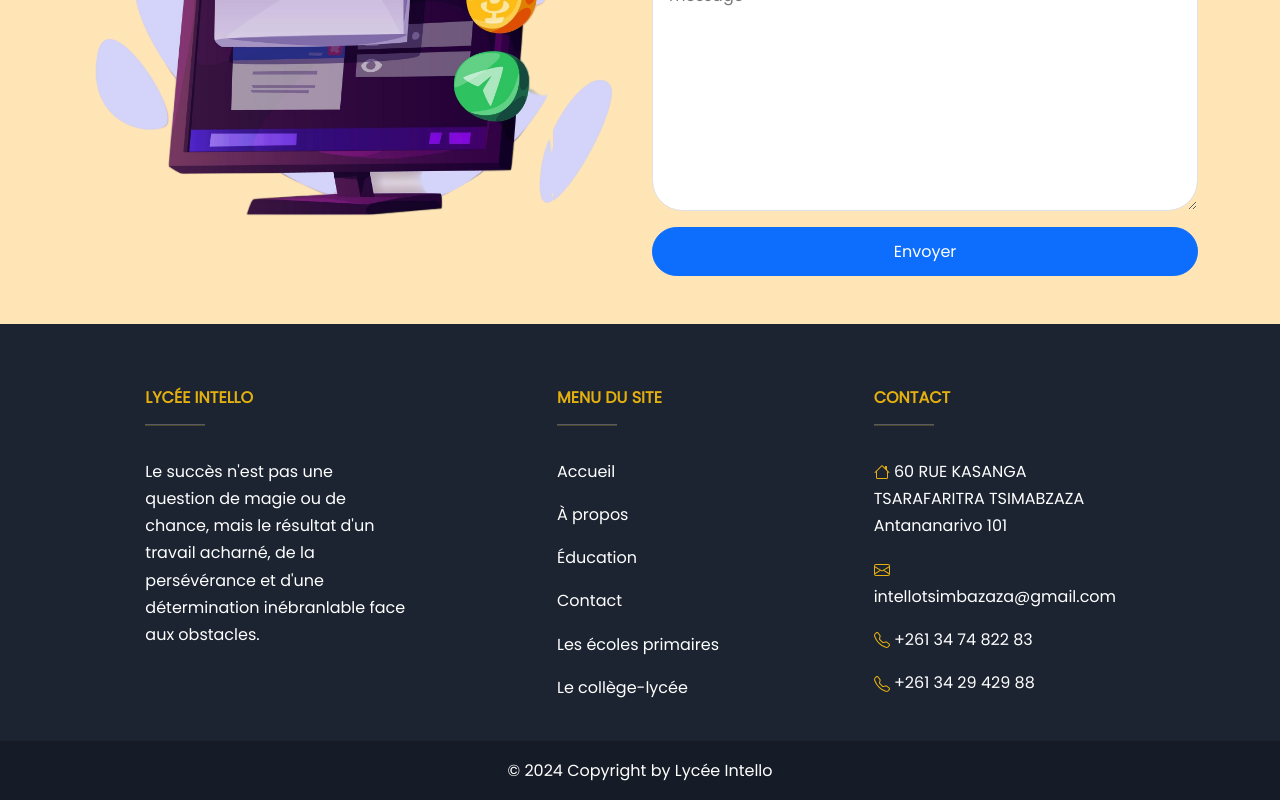
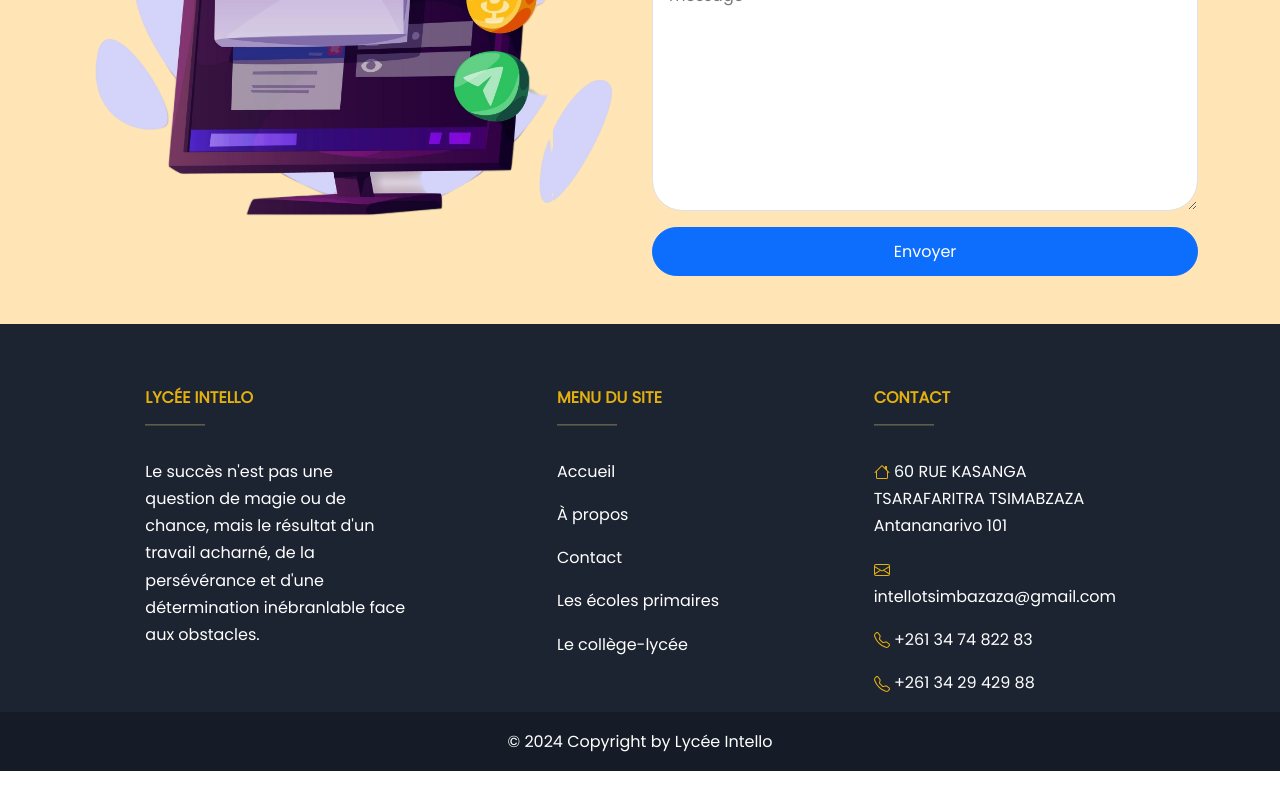
Before and after one commit to Radoniaina24/intello24, a Next.js app: page / in a window 1280 px wide. Shown: the part 3209-4009 px from the top of the page. After the commit the page ends 3980 px from the top, so only its background shows below. Built offline with nearby package versions, Linux system fonts and the light colour scheme.

Commit message:
edit footer 2

```diff
--- a/src/components/Footer/Footer.js
+++ b/src/components/Footer/Footer.js
@@ -50,11 +50,6 @@ function Footer(props) {
                 <p>
                   <Link className="nav-link" href="/">
                     À propos
-                  </Link>
-                </p>
-                <p>
-                  <Link className="nav-link" href="/">
-                    Éducation
                   </Link>
                 </p>
                 <p>
```
